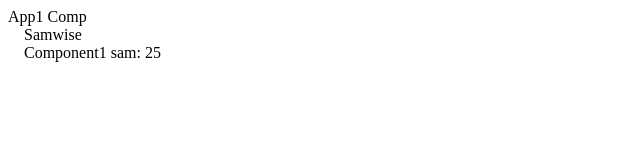
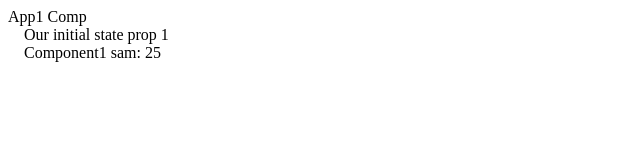
Before and after one commit to smerante/react-2019, a React (Create React App) app in the folder app1/: page / in a window 1280 px wide. Shown: the top 160 px of the page, without its empty margins (0-640 px from the left). Built offline with nearby package versions, Linux system fonts and the light colour scheme; the HTML template or start-up script is replaced by a standard one.

Commit message:
set state in constructor

```diff
--- a/app1/src/App.js
+++ b/app1/src/App.js
@@ -12,10 +12,10 @@ class App extends Component {
     return (
       <div className="App">
         App1 Comp
-        <div style={{marginLeft: 16}}>
-          <Container1 nickname="Samwise"/>
+        <div style={{ marginLeft: 16 }}>
+          <Container1 nickname="Samwise" />
         </div>
-        <div style={{marginLeft: 16}}>
+        <div style={{ marginLeft: 16 }}>
           <Component1 name="sam" age={25} />
         </div>
       </div>
--- a/app1/src/containers/container1.js
+++ b/app1/src/containers/container1.js
@@ -2,10 +2,18 @@ import React, { Component } from 'react';
 
 class Container1 extends Component {
 
+
+	constructor(props) {
+		super(props);
+		this.state = {
+			stateProp1: 'Our initial state prop 1'
+		}
+	}
+
 	render() {
 		return (
 			<div>
-                {this.props.nickname}
+				{ this.state.stateProp1 }
 			</div>
 		)
 	}
```
Lines whose indentation alone changed are shown as unchanged.
